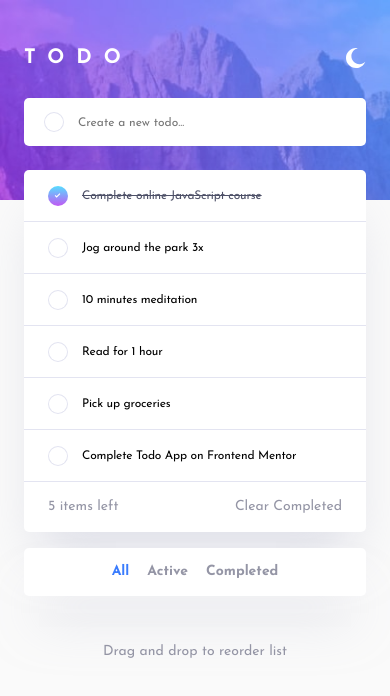
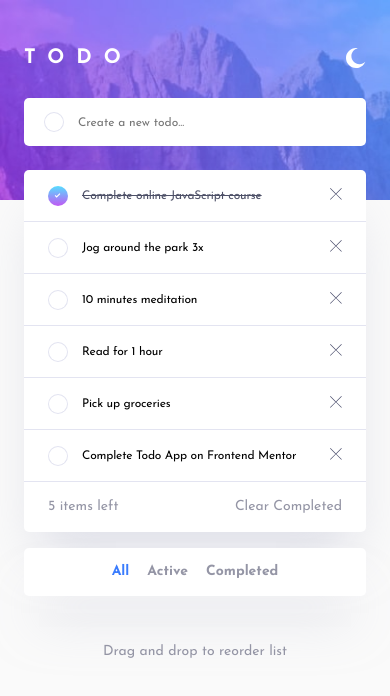
Before and after one commit to frontend-mentor/todo-list-next, a Next.js app: page / in a window 390 px wide. Shown: the top 696 px of the page. Built offline with nearby package versions, Linux system fonts and the light colour scheme.

Commit message:
always show delete icon in mobile

```diff
--- a/components/icons.tsx
+++ b/components/icons.tsx
@@ -1,6 +1,6 @@
 import React, { FC } from 'react';
 
-export const IconSun: FC<{ size: number; color?: string }> = ({ size = 20, color = 'white' }) => {
+export const IconSun: FC<{ size?: number | string; color?: string }> = ({ size = '100%', color = 'white' }) => {
 	return (
 		<svg width={size} height={size} viewBox={'0 0 26 26'}>
 			<path
@@ -12,7 +12,7 @@ export const IconSun: FC<{ size: number; color?: string }> = ({ size = 20, color
 	);
 };
 
-export const IconMoon: FC<{ size?: number; color?: string }> = ({ size = 20, color = 'white' }) => {
+export const IconMoon: FC<{ size?: number | string; color?: string }> = ({ size = '100%', color = 'white' }) => {
 	return (
 		<svg width={size} height={size} viewBox={'0 0 26 26'}>
 			<path
@@ -36,13 +36,13 @@ export const IconCheck: FC<{ width?: number; height?: number; color?: string }>
 	);
 };
 
-export const IconCross: FC<{ size?: number; color?: string; onClick: () => void }> = ({
+export const IconCross: FC<{ size?: number; color?: string; onClick?: () => void }> = ({
 	size = 20,
 	color = '#494C6B',
 	onClick,
 }) => {
 	return (
-		<svg width={size} height={size} viewBox={'0 0 18 18'} onClick={() => onClick()} style={{ cursor: 'pointer' }}>
+		<svg width={size} height={size} viewBox={'0 0 18 18'} onClick={() => onClick?.()} style={{ cursor: 'pointer' }}>
 			<path
 				fill={color}
 				fillRule="evenodd"
--- a/components/new-todo-form.tsx
+++ b/components/new-todo-form.tsx
@@ -3,15 +3,15 @@ import { TodoCheckmark } from './todo-checkmark';
 import classNames from 'classnames';
 import { addTodo, selectIsDarkMode, useAppDispatch, useAppSelector } from '../state';
 
-export const NewTodoForm: FC<{}> = () => {
+export const NewTodoForm: FC = () => {
 	const dispatch = useAppDispatch();
-	const darkTheme = useAppSelector(selectIsDarkMode);
+	const darkMode = useAppSelector(selectIsDarkMode);
 
 	const [title, setTitle] = useState('');
 
 	return (
 		<>
-			<div className={classNames('form-container', { dark: darkTheme })}>
+			<div className={classNames('form-container', { dark: darkMode })}>
 				<TodoCheckmark checked={false} />
 				<input
 					value={title}
--- a/components/theme-switch.tsx
+++ b/components/theme-switch.tsx
@@ -1,12 +1,10 @@
 import React, { FC } from 'react';
 import { IconMoon, IconSun } from './icons';
 import { changeTheme, selectIsDarkMode, SupportedThemes, useAppDispatch, useAppSelector } from '../state';
-import { useDesktopResolution } from '../hooks';
 
 export const ThemeSwitch: FC = () => {
 	const dispatch = useAppDispatch();
 	const darkMode = useAppSelector(selectIsDarkMode);
-	const iconSize = useDesktopResolution() ? 26 : 20;
 
 	const onToggleTheme = () => {
 		dispatch(changeTheme(darkMode ? SupportedThemes.Light : SupportedThemes.Dark));
@@ -15,7 +13,7 @@ export const ThemeSwitch: FC = () => {
 	return (
 		<>
 			<button className="theme-switch" onClick={onToggleTheme}>
-				{darkMode ? <IconSun size={iconSize} /> : <IconMoon size={iconSize} />}
+				<div className="icon">{darkMode ? <IconSun /> : <IconMoon />}</div>
 			</button>
 			<style jsx>
 				{`
@@ -27,6 +25,18 @@ export const ThemeSwitch: FC = () => {
 						padding: 0;
 						line-height: 0;
 					}
+
+					.theme-switch .icon {
+						width: 20px;
+						height: 20px;
+					}
+
+					@media all and (min-width: 592px) {
+						.theme-switch .icon {
+							width: 26px;
+							height: 26px;
+						}
+					}
 				`}
 			</style>
 		</>
--- a/components/todo-checkmark.tsx
+++ b/components/todo-checkmark.tsx
@@ -10,13 +10,13 @@ export interface TodoCheckmarkProps {
 }
 
 export const TodoCheckmark: FC<TodoCheckmarkProps> = ({ checked, size = 20, onClick }) => {
-	const darkTheme = useAppSelector(selectIsDarkMode);
+	const darkMode = useAppSelector(selectIsDarkMode);
 
 	return (
 		<>
 			<div
 				onClick={onClick}
-				className={classNames('container', { checked, dark: darkTheme })}
+				className={classNames('container', { checked, dark: darkMode })}
 				style={{ width: size, height: size, flex: `0 0 ${size}px` }}
 			>
 				<div className="inner">{checked && <IconCheck />}</div>
--- a/components/todo-item.tsx
+++ b/components/todo-item.tsx
@@ -6,10 +6,10 @@ import { removeTodo, selectIsDarkMode, Todo, toggleTodo, updateTodo, useAppDispa
 
 export const TodoItem: FC<{ todo: Todo }> = ({ todo }) => {
 	const dispatch = useAppDispatch();
+	const darkMode = useAppSelector(selectIsDarkMode);
+
 	const [editableTodoTitle, setEditableTodoTitle] = useState(todo.title);
-	const [deleteIconVisible, setDeleteIconVisible] = useState(false);
 	const previousTodoTitle = useRef(todo.title);
-	const darkTheme = useAppSelector(selectIsDarkMode);
 
 	const onUpdateTodo = (todo: Todo) => dispatch(updateTodo(todo.id, { title: todo.title }));
 	const onToggleTodo = (todo: Todo) => dispatch(toggleTodo(todo.id, !todo.completed));
@@ -30,11 +30,7 @@ export const TodoItem: FC<{ todo: Todo }> = ({ todo }) => {
 
 	return (
 		<>
-			<div
-				className={classNames('container', { dark: darkTheme })}
-				onMouseOver={() => setDeleteIconVisible(true)}
-				onMouseLeave={() => setDeleteIconVisible(false)}
-			>
+			<div className={classNames('todo-container', { dark: darkMode })}>
 				<TodoCheckmark checked={todo.completed} onClick={() => onToggleTodo(todo)} />
 
 				<input
@@ -45,11 +41,13 @@ export const TodoItem: FC<{ todo: Todo }> = ({ todo }) => {
 					onKeyDown={onTodoTitleKeyDown}
 					onFocus={(e) => e.currentTarget.select()}
 				/>
-				{deleteIconVisible && <DeleteIcon todo={todo} onDeleteTodo={onDeleteTodo} />}
+				<div className="delete-icon">
+					<DeleteTodoIcon onClick={() => onDeleteTodo(todo)} />
+				</div>
 			</div>
 			<style jsx>
 				{`
-					.container {
+					.todo-container {
 						height: 52px;
 						padding: 16px 24px;
 
@@ -78,7 +76,7 @@ export const TodoItem: FC<{ todo: Todo }> = ({ todo }) => {
 					//==================================================
 					// Dark mode
 
-					.dark.container {
+					.dark.todo-container {
 						background-color: #25273d;
 						border-bottom-color: #393a4b;
 					}
@@ -93,13 +91,17 @@ export const TodoItem: FC<{ todo: Todo }> = ({ todo }) => {
 
 					// Media
 					@media all and (min-width: 592px) {
-						.container {
+						.todo-container {
 							height: 64px;
 							gap: 24px;
 						}
 
 						.todo-title {
 							font-size: 18px;
+						}
+
+						.todo-container:not(:hover) .delete-icon {
+							display: none;
 						}
 					}
 				`}
@@ -108,8 +110,8 @@ export const TodoItem: FC<{ todo: Todo }> = ({ todo }) => {
 	);
 };
 
-const DeleteIcon: FC<{ todo: Todo; onDeleteTodo?(todo: Todo): void }> = ({ todo, onDeleteTodo }) => {
-	const darkTheme = useAppSelector(selectIsDarkMode);
-	let color = todo.completed ? (darkTheme ? '494C6B' : '#5B5E7E') : '';
-	return <IconCross size={12} color={color} onClick={() => onDeleteTodo?.(todo)} />;
+const DeleteTodoIcon: FC<{ onClick: () => void }> = ({ onClick }) => {
+	const darkMode = useAppSelector(selectIsDarkMode);
+	const color = darkMode ? '#5B5E7E' : '#494C6B';
+	return <IconCross size={12} color={color} onClick={onClick} />;
 };
--- a/components/todo-list-filters.tsx
+++ b/components/todo-list-filters.tsx
@@ -11,12 +11,12 @@ const supportedFilters: { label: string; filter: FilterState }[] = [
 export const TodoListFilters: FC = () => {
 	const dispatch = useAppDispatch();
 
-	const darkTheme = useAppSelector(selectIsDarkMode);
+	const darkMode = useAppSelector(selectIsDarkMode);
 	const filter = useAppSelector(selectFilter);
 
 	return (
 		<>
-			<div className={classNames('filters-container', { dark: darkTheme })}>
+			<div className={classNames('filters-container', { dark: darkMode })}>
 				{supportedFilters.map((item) => (
 					<button
 						key={item.filter}
--- a/components/todo-list.tsx
+++ b/components/todo-list.tsx
@@ -1,4 +1,4 @@
-import React, { FC, useEffect, useState } from 'react';
+import React, { FC, PropsWithChildren, useEffect, useState } from 'react';
 import classNames from 'classnames';
 
 import { TodoItem } from './todo-item';
@@ -16,15 +16,15 @@ import {
 } from '../state';
 import { TodoListFilters } from './todo-list-filters';
 import { Loader } from './loader';
+import { useMediaQuery } from '../hooks';
 
 export const TodoList: FC = () => {
 	const dispatch = useAppDispatch();
 
 	const filteredTodos = useAppSelector(selectFilteredTodos);
-	const darkTheme = useAppSelector(selectIsDarkMode);
+	const darkMode = useAppSelector(selectIsDarkMode);
 	const fetchState = useAppSelector(selectFetchTodosState);
-
-	const [inlineFilterVisible, setInlineFilterVisible] = useState(false);
+	const inlineFilterVisible = useMediaQuery('(min-width: 592px)');
 
 	useEffect(function fetchTodos() {
 		const requestController = new AbortController();
@@ -45,22 +45,16 @@ export const TodoList: FC = () => {
 		return () => requestController.abort();
 	}, []);
 
-	useEffect(function toggleInlineFilters() {
-		const media = matchMedia('(min-width: 592px)');
-		const onMediaChange = (e: MediaQueryListEvent) => setInlineFilterVisible(e.matches);
-		media.addEventListener('change', onMediaChange);
-		setInlineFilterVisible(media.matches);
-		return () => media.removeEventListener('change', onMediaChange);
-	}, []);
-
 	return (
 		<>
 			{fetchState.loading && <Loader />}
 			<NewTodoForm />
-			<div className={classNames('items-container', { dark: darkTheme })}>
+			<div className={classNames('items-container', { dark: darkMode })}>
 				<div className="scroll-container">
 					{filteredTodos.map((todo) => (
-						<TodoItem key={todo.id} todo={todo} />
+						<DraggableTodoItem key={todo.id}>
+							<TodoItem todo={todo} />
+						</DraggableTodoItem>
 					))}
 				</div>
 				<TodoSummary>{inlineFilterVisible && <TodoListFilters />}</TodoSummary>
@@ -108,7 +102,6 @@ export const TodoList: FC = () => {
 					}
 
 					// Media
-
 					@media (min-width: 592px) {
 						.scroll-container {
 							max-height: calc(100vh - 380px);
@@ -124,3 +117,7 @@ export const TodoList: FC = () => {
 		</>
 	);
 };
+
+function DraggableTodoItem({ children }: PropsWithChildren<any>) {
+	return <>{children}</>;
+}
--- a/components/todo-summary.tsx
+++ b/components/todo-summary.tsx
@@ -6,12 +6,12 @@ import { TodoListFilters } from './todo-list-filters';
 export const TodoSummary: FC = ({ children }) => {
 	const dispatch = useAppDispatch();
 
-	const darkTheme = useAppSelector(selectIsDarkMode);
+	const darkMode = useAppSelector(selectIsDarkMode);
 	const itemsRemaining = useAppSelector(selectItemsRemaining);
 
 	return (
 		<>
-			<div className={classNames('container', { dark: darkTheme })}>
+			<div className={classNames('container', { dark: darkMode })}>
 				<div className="items-remaining">{itemsRemaining} items left</div>
 				{children}
 				<button className="clear-completed" onClick={() => dispatch(removeCompletedTodos())}>
--- a/hooks/index.ts
+++ b/hooks/index.ts
@@ -1,17 +1,15 @@
 import { useEffect, useState } from 'react';
 
-export function useDesktopResolution() {
-	const [desktopMode, setDesktopMode] = useState(false);
+export function useMediaQuery(query: string) {
+	const [matches, setMatches] = useState(false);
 
-	useEffect(function watchMediaDesktopResolution() {
-		const media = window.matchMedia('(min-width: 592px)');
-		const onMediaChange = (e: MediaQueryListEvent) => setDesktopMode(e.matches);
+	useEffect(() => {
+		const media = matchMedia(query);
+		const onMediaChange = (e: MediaQueryListEvent) => setMatches(e.matches);
 		media.addEventListener('change', onMediaChange);
-
-		setDesktopMode(media.matches);
-
+		setMatches(media.matches);
 		return () => media.removeEventListener('change', onMediaChange);
 	}, []);
 
-	return desktopMode;
+	return matches;
 }
```
